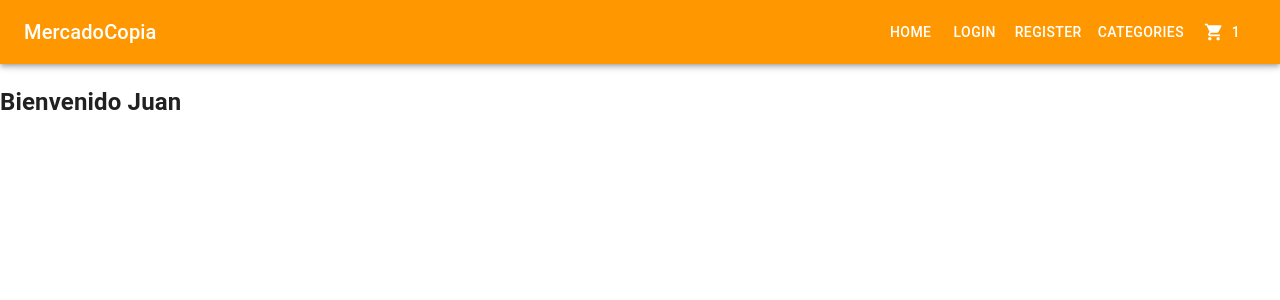
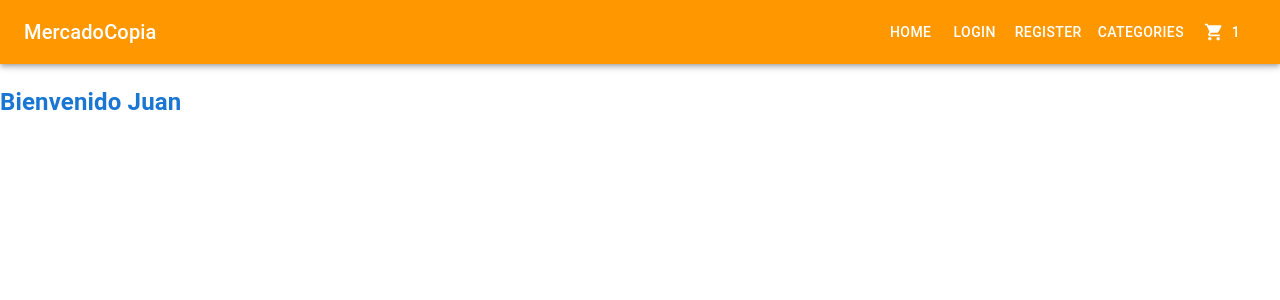
Before and after one commit to Skarvy/EntregaFinal-Scavariello, a React (Vite) app: page / in a window 1280 px wide. Shown: the top 300 px of the page. Built offline with nearby package versions, Linux system fonts and the light colour scheme.

Commit message:
first commit

```diff
--- a/src/components/ItemListConteiner.jsx
+++ b/src/components/ItemListConteiner.jsx
@@ -4,7 +4,7 @@ import React from 'react'
 export default function ItemListConteiner({greeting}) {
   return (
     <>
-        <Box>
+        <Box sx={{ color: 'primary.main' }}>
             <h2>Bienvenido {greeting}</h2>
 
         </Box>
```
